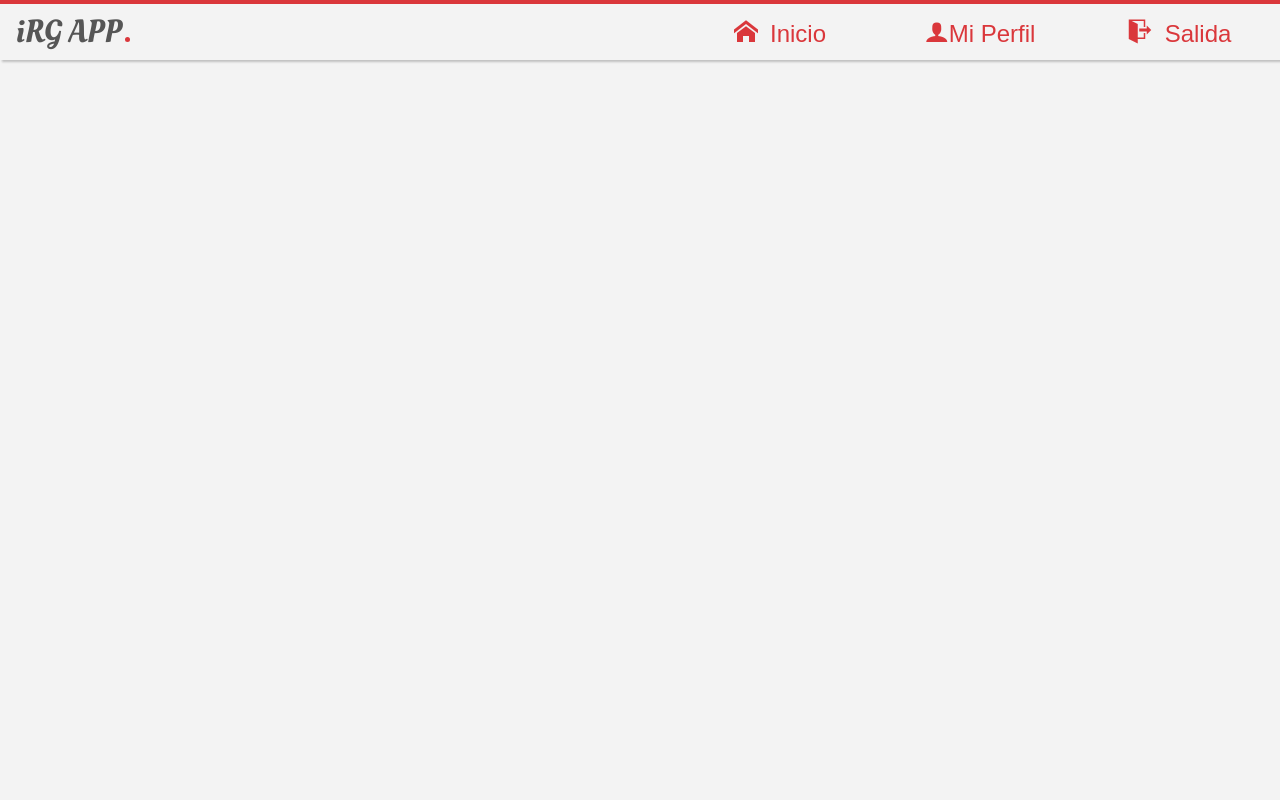
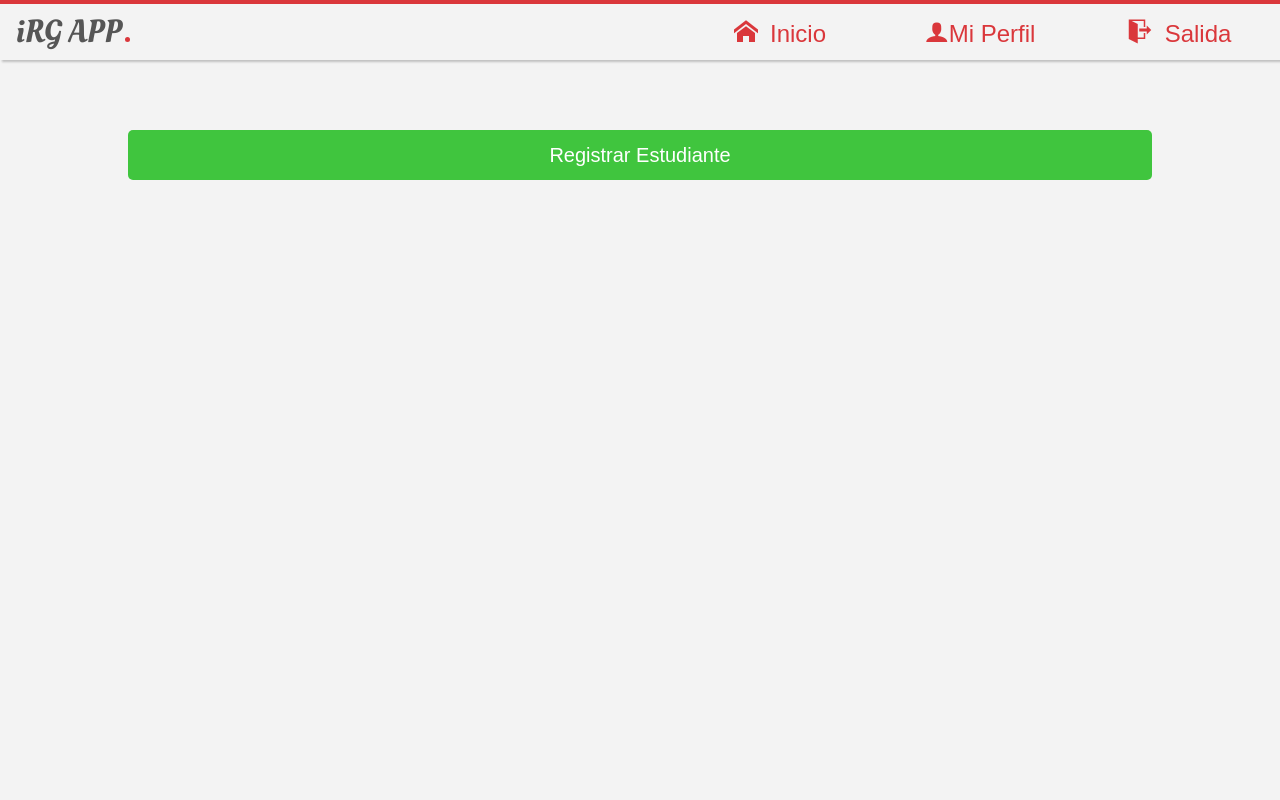
Before and after one commit to arturonavax/preinscripcionrg-app, a plain HTML site: page public/static/app/main.html in a window 1280 px wide. Shown: the top 800 px of the page. Drawn offline with Linux system fonts and the light colour scheme; sample sign-in values are in the browser's storage; files whose address does not match are found by name.

Commit message:
Se agrego el boton basico para entrar a la ventana de inscripcion de estudiantes

```diff
--- a/public/css/app/formulario.css
+++ b/public/css/app/formulario.css
@@ -116,6 +116,10 @@
             border-radius: 5px;
         }
 
+.item__submitFicha--registrar {
+            width: 80%;
+        }
+
         .submitFicha__decoration {
             font-family: oleo;
             font-size: 20px;
--- a/public/css/app/sectionMain.css
+++ b/public/css/app/sectionMain.css
@@ -29,6 +29,13 @@
         transform: translate(-100%, 0);
         transition: all .3s;
     }
+
+.btn-registrar-estudiante {
+    display: flex;
+    width: 100%;
+    justify-content: center;
+    padding-top: 80px;
+}
 
     .section__container--open {
         transform: translate(0, 0);
@@ -328,6 +335,9 @@
 
 .modal {
 
+    z-index: 20;
+    width: 100vw;
+    height: 100vh;
 }
 
 .tx-A {
--- a/public/static/app/main.html
+++ b/public/static/app/main.html
@@ -48,6 +48,13 @@
             </header>
 
             <section class="section tx-C">
+
+                <article class="btn-registrar-estudiante">
+
+                    <button id="" class="item__submitFicha item__submitFicha--registrar">Registrar Estudiante</button>
+
+                </article>
+
 
                 <article id="container-profile" class="section__container">
 
@@ -138,7 +145,7 @@
 
                     </div>
 
-                    <div class="panelMove-ficha panelMove-ficha--page11">
+                    <div class="panelMove-ficha">
 
                         <div class="container__itemFicha">
 
@@ -686,12 +693,39 @@
                                 <p class="panelTitle">¿Esta Seguro de Realizar la Operación?</p>
                             </div>
 
+                            <div class="itemFicha">
+
+                                <button id="" class="item__submitFicha">
+                                    <span class="submitFicha__decoration">Pre-Inscribir</span>
+                                </button>
+
+                                <button id="" class="item__submitFicha">
+                                    <span class="submitFicha__decoration">
+                                        Cancelar
+                                        Pre-Inscripción
+                                    </span>
+                                </button>
+
+                            </div>
+
+                        </div>
+
+                    </div>
+
+                </article>
+
+            </section>
+            <!--
             <div class="modal">
 
                     <div class="modal__container">
                         <p class="item__label">Compromisos :</p>
-                                    <p class="panelTitle">
-
+                        <p class="modal__parrafo">
+                            Lorem ipsum dolor sit amet, consectetur adipisicing
+                            elit. Adipisci incidunt dicta necessitatibus minima
+                            eum ipsa, ex commodi, consequuntur consectetur cumque
+                            expedita n,obis quis, aspernatur dignissimos nisi harum
+                            officia voluptatibus! Delectus.
                         </p>
                     </div>
 
@@ -730,31 +764,9 @@
                     </div>
 
                 </div>
+            -->
+            <footer class="footer">
 
-                            <div class="itemFicha">
-
-                                <button id="" class="item__submitFicha">
-                                    <span class="submitFicha__decoration">Pre-Inscribir</span>
-                                </button>
-
-                                <button id="" class="item__submitFicha">
-                                    <span class="submitFicha__decoration">
-                                        Cancelar
-                                        Pre-Inscripción
-                                    </span>
-                                </button>
-
-                            </div>
-
-                        </div>
-
-                    </div>
-
-                </article>
-
-            </section>
-
-            <footer class="footer">
 
                 <div class="footer__information">
 
```
Lines whose indentation alone changed are shown as unchanged.
